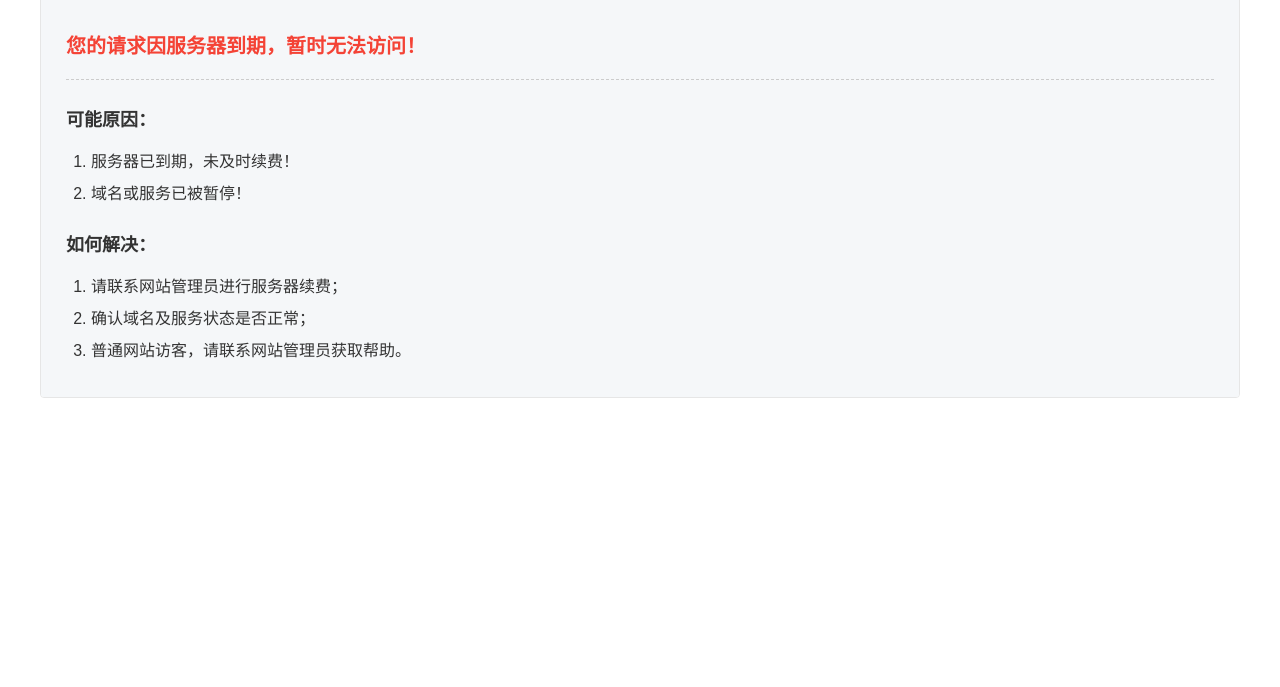
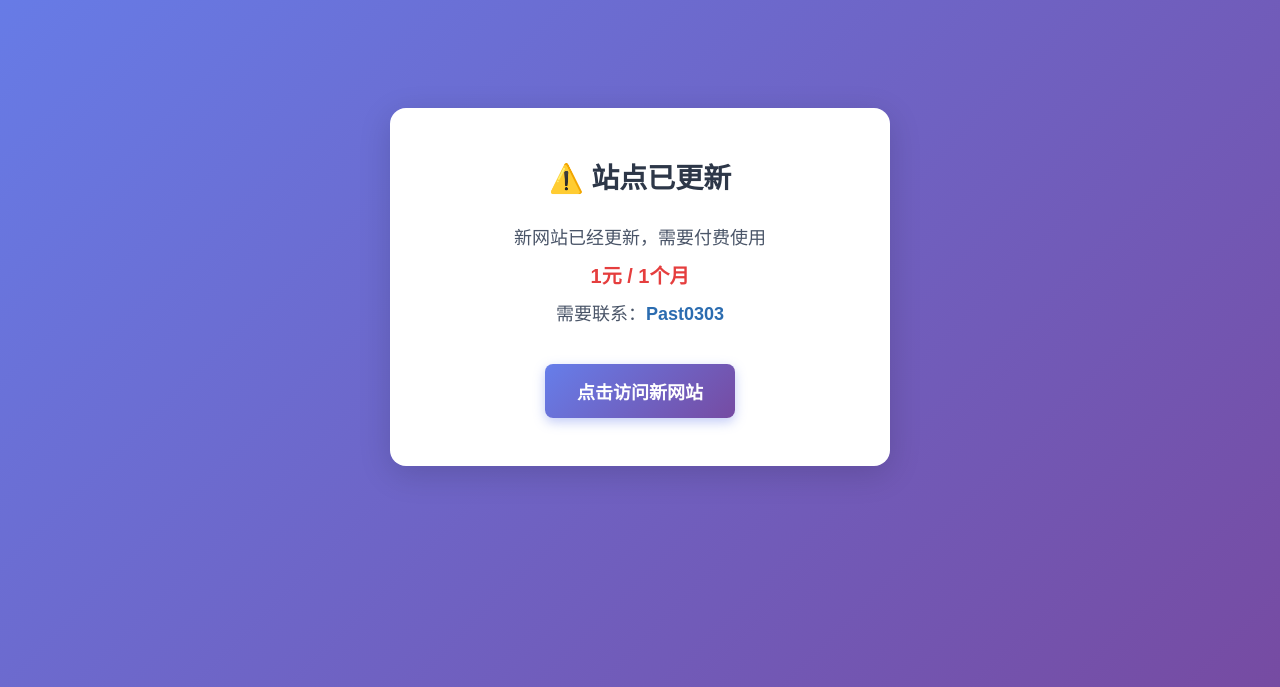
Before and after one commit to 0302ZH/xianhuo, a plain HTML site: page index.html in a window 1280 px wide. Shown: the part 113-800 px from the top of the page. Drawn offline with Linux system fonts and the light colour scheme.

Commit message:
Update index.html

```diff
--- a/index.html
+++ b/index.html
@@ -3,7 +3,7 @@
 <head>
     <meta charset="UTF-8">
     <meta name="viewport" content="width=device-width, initial-scale=1.0">
-    <title>服务器到期提示</title>
+    <title>站点更新通知</title>
     <style>
         * {
             margin: 0;
@@ -12,77 +12,83 @@
             font-family: "Microsoft Yahei", sans-serif;
         }
         body {
-            background-color: #fff;
-            padding: 50px 20px;
+            min-height: 100vh;
+            background: linear-gradient(135deg, #667eea 0%, #764ba2 100%);
+            display: flex;
+            align-items: center;
+            justify-content: center;
+            padding: 20px;
         }
         .container {
-            max-width: 1200px;
-            margin: 0 auto;
-            border: 1px solid #e6e6e6;
-            border-radius: 4px;
-            overflow: hidden;
+            background: #ffffff;
+            border-radius: 16px;
+            box-shadow: 0 8px 32px rgba(0, 0, 0, 0.15);
+            padding: 48px 32px;
+            max-width: 500px;
+            width: 100%;
+            text-align: center;
         }
-        .header {
-            background-color: #4CAF50;
-            color: white;
-            padding: 15px 20px;
-            font-size: 22px;
-            font-weight: 500;
+        h1 {
+            color: #2d3748;
+            font-size: 28px;
+            margin-bottom: 24px;
+            font-weight: 600;
         }
         .content {
-            padding: 30px 25px;
-            background-color: #f5f7f9;
+            font-size: 18px;
+            line-height: 2;
+            color: #4a5568;
+            margin-bottom: 32px;
         }
-        .title {
-            color: #f44336;
+        .price {
+            color: #e53e3e;
+            font-weight: bold;
             font-size: 20px;
+        }
+        .contact {
+            color: #2b6cb0;
             font-weight: bold;
-            margin-bottom: 20px;
         }
-        .divider {
-            border-bottom: 1px dashed #ccc;
-            margin-bottom: 25px;
+        .link-btn {
+            display: inline-block;
+            background: linear-gradient(135deg, #667eea 0%, #764ba2 100%);
+            color: #ffffff;
+            text-decoration: none;
+            padding: 14px 32px;
+            border-radius: 8px;
+            font-size: 18px;
+            font-weight: 600;
+            transition: transform 0.2s, box-shadow 0.2s;
+            box-shadow: 0 4px 12px rgba(102, 126, 234, 0.4);
         }
-        .section-title {
-            font-size: 18px;
-            font-weight: bold;
-            color: #333;
-            margin: 20px 0 15px;
+        .link-btn:hover {
+            transform: translateY(-2px);
+            box-shadow: 0 6px 16px rgba(102, 126, 234, 0.5);
         }
-        .list {
-            font-size: 16px;
-            line-height: 2;
-            color: #333;
-            padding-left: 25px;
+        @media (max-width: 480px) {
+            .container {
+                padding: 32px 20px;
+            }
+            h1 {
+                font-size: 24px;
+            }
+            .content {
+                font-size: 16px;
+            }
         }
     </style>
 </head>
 <body>
     <div class="container">
-        <div class="header">
-            服务器已到期
+        <h1>⚠️ 站点已更新</h1>
+        <div class="content">
+            <p>新网站已经更新，需要付费使用</p>
+            <p class="price">1元 / 1个月</p>
+            <p>需要联系：<span class="contact">Past0303</span></p>
         </div>
-        <div class="content">
-            <div class="title">
-                您的请求因服务器到期，暂时无法访问！
-            </div>
-            <div class="divider"></div>
-            <div class="section-title">
-                可能原因：
-            </div>
-            <ol class="list">
-                <li>服务器已到期，未及时续费！</li>
-                <li>域名或服务已被暂停！</li>
-            </ol>
-            <div class="section-title">
-                如何解决：
-            </div>
-            <ol class="list">
-                <li>请联系网站管理员进行服务器续费；</li>
-                <li>确认域名及服务状态是否正常；</li>
-                <li>普通网站访客，请联系网站管理员获取帮助。</li>
-            </ol>
-        </div>
+        <a href="https://riuqi.zhao03.top/" target="_blank" class="link-btn">
+            点击访问新网站
+        </a>
     </div>
 </body>
 </html>
```
